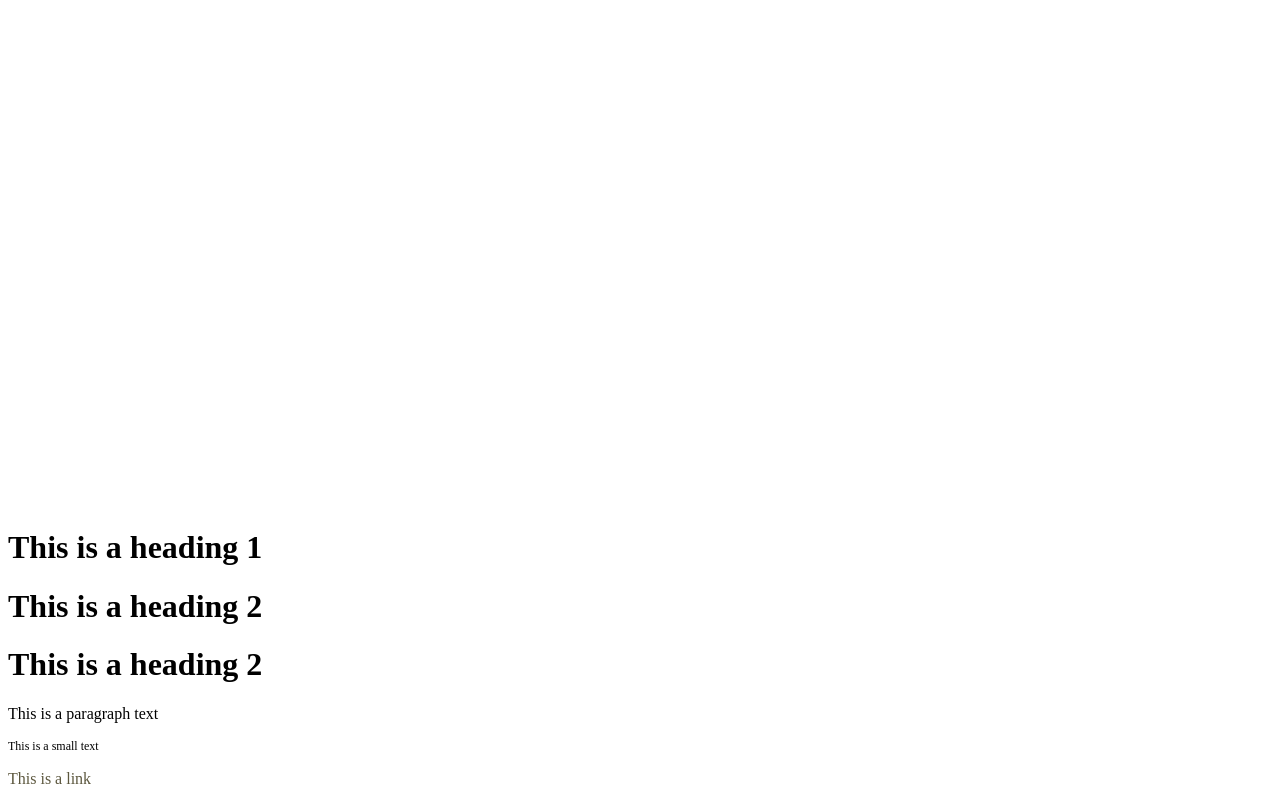
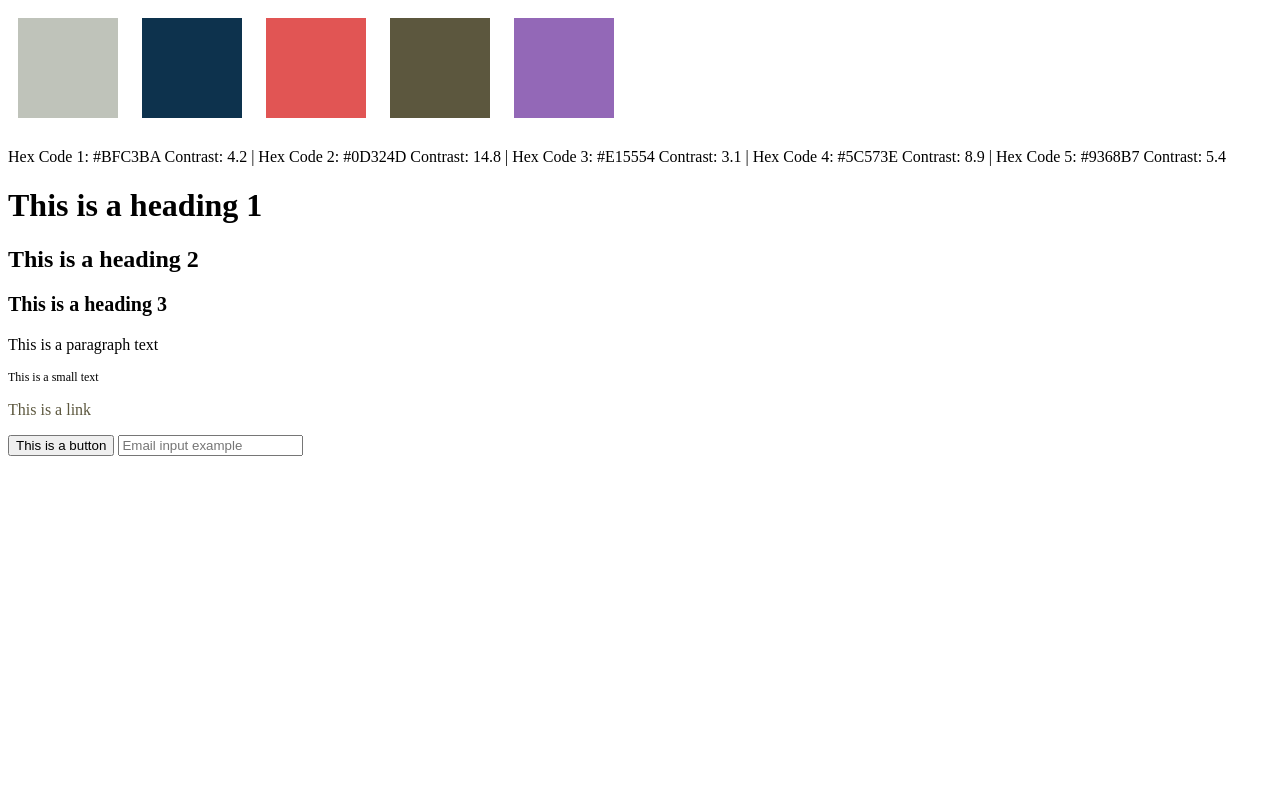
Before and after one commit to alwi9566/alwi9566.github.io, a plain HTML site: page ica/ica4.html in a window 1280 px wide. Drawn offline with Linux system fonts and the light colour scheme; a web font is replaced by a local one.

Commit message:
Update ica4.html

```diff
--- a/ica/ica4.html
+++ b/ica/ica4.html
@@ -7,43 +7,54 @@
 <link href="https://fonts.googleapis.com/css2?family=Inconsolata:wght@300&family=Wellfleet&display=swap" rel="stylesheet">
 <style>
 html{
-            font-family: "Wellfleet",;
+font-family: "Wellfleet", serif;
  }
 .color-box{
 height:100px;
 width: 100px;
+margin: 10px;
+display: inline-block;
  }
-        box1 {
+#box1 {
 background-color: #BFC3BA;
  }
-        box2 {
+#box2 {
 background-color: #0D324D;
  }
-        box3 {
+#box3 {
 background-color: #E15554;
  }
-        box4 {
+#box4 {
 background-color: #5C573E;
  }
-        box5 {
+#box5 {
 background-color: #9368B7;
  }
-
 p {
-            font-size: 16;
+font-size: 16px;
  }
-
 .small-text {
 font-size: 12px;
  }
-        h3 {
-            font-size: 20px;
+.ibm-plex-serif-semibold {
+font-family: "IBM Plex Serif", serif;
+font-weight: 600;
+font-style: normal;
+ }
+h1 {
+font-size: 32px;
+font-family: "IBM Plex Serif", serif;
+font-weight: 600;
  }
 h2 {
 font-size: 24px;
+font-family: "IBM Plex Serif", serif;
+font-weight: 600;
  }
 h3 {
-            font-size: 28px;
+font-size: 20px;
+font-family: "IBM Plex Serif", serif;
+font-weight: 600;
  }
 a {
 text-decoration: none;
@@ -53,25 +64,27 @@
 text-decoration: underline;
 color: #9368B7;
  }
-        a:visted{
+a:visited{
 color: #0D324D;
  }
 </style>
 </head>
 <body>
-    <div class="color-box" id="1"> </div>
-    <div class="color-box" id="2"> </div>
-    <div class="color-box" id="3"> </div>
-    <div class="color-box" id="4"> </div>
-    <div class="color-box" id="5"> </div>
+<div class="color-box" id="box1"> </div>
+<div class="color-box" id="box2"> </div>
+<div class="color-box" id="box3"> </div>
+<div class="color-box" id="box4"> </div>
+<div class="color-box" id="box5"> </div>
 
-    <h1>This is a heading 1</h1>
-    <h1>This is a heading 2</h1>
-    <h1>This is a heading 2</h1>
+<p>Hex Code 1: #BFC3BA Contrast: 4.2 | Hex Code 2: #0D324D Contrast: 14.8 | Hex Code 3: #E15554 Contrast: 3.1 | Hex Code 4: #5C573E Contrast: 8.9 | Hex Code 5: #9368B7 Contrast: 5.4</p>
 
+<h1 class="ibm-plex-serif-semibold">This is a heading 1</h1>
+<h2 class="ibm-plex-serif-semibold">This is a heading 2</h2>
+<h3 class="ibm-plex-serif-semibold">This is a heading 3</h3>
 <p>This is a paragraph text</p>
 <p class="small-text">This is a small text</p>
-
 <p><a href="#">This is a link</a></p>
+<button>This is a button</button>
+<input type="email" placeholder="Email input example">
 </body>
 </html>
```
Lines whose indentation alone changed are shown as unchanged.
